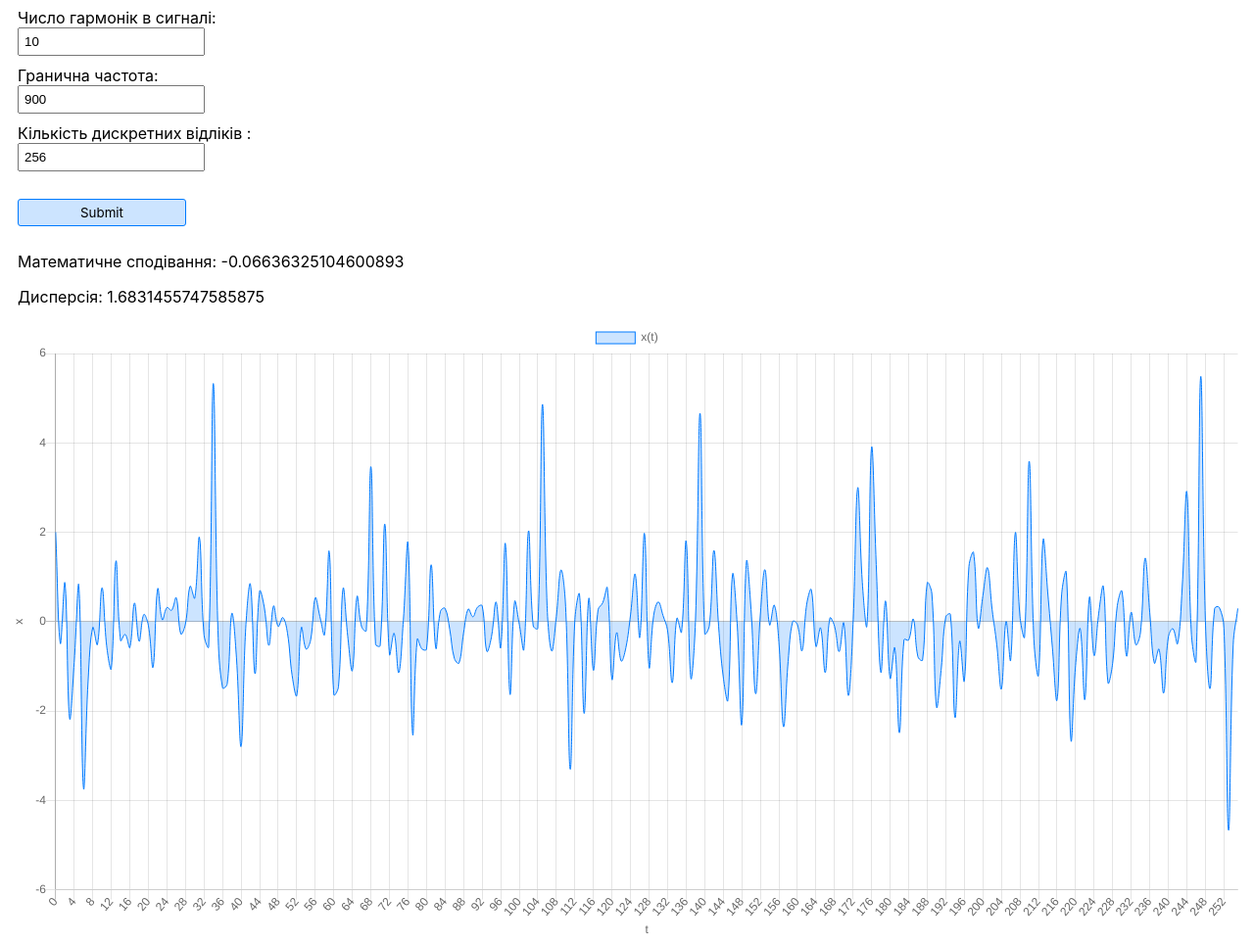
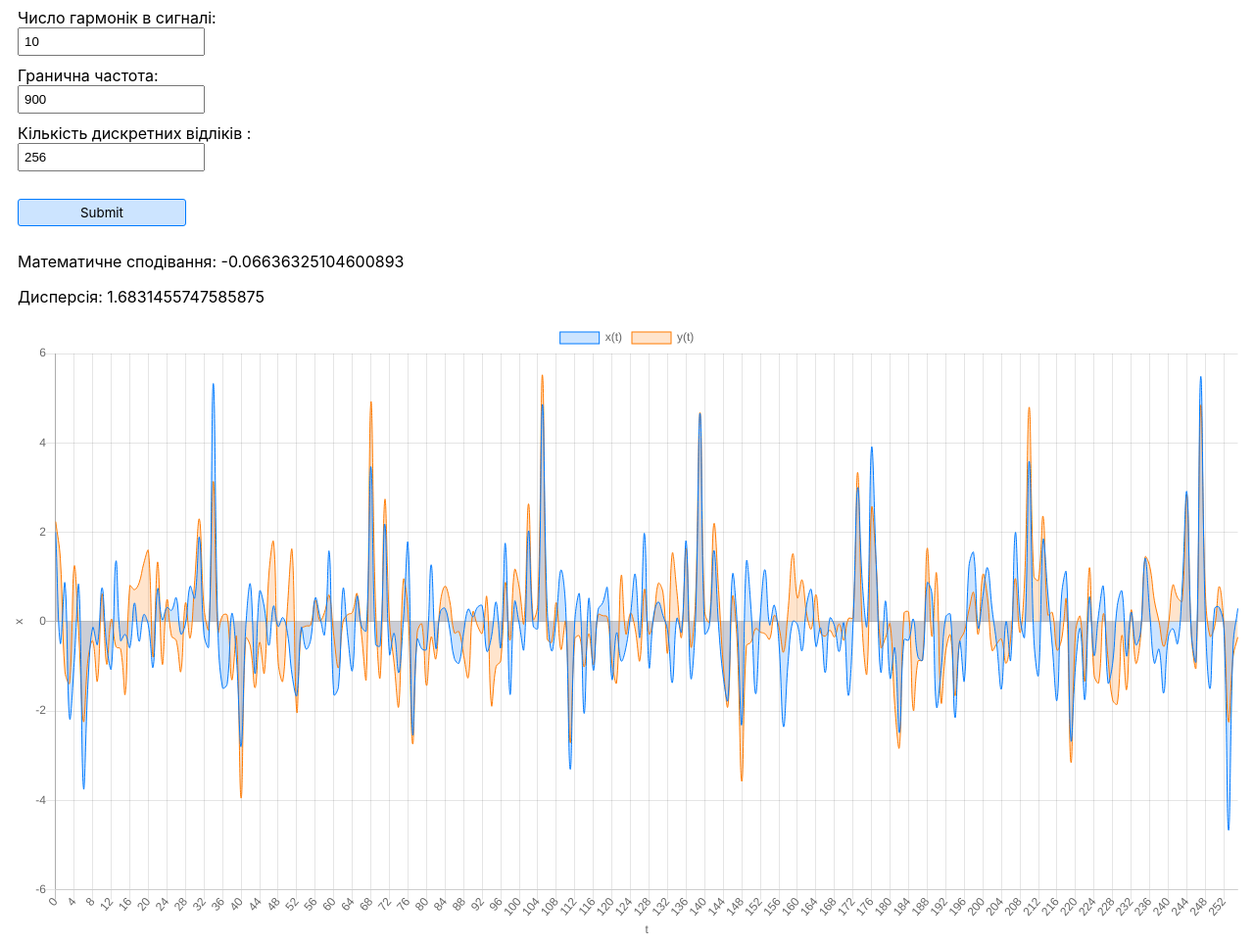
Before and after one commit to annavasylashko/Real-Time-Systems-Lab1.1, a plain HTML site: page index.html in a window 1280 px wide. Shown: the top 964 px of the page at 98% size. Drawn offline with nearby package versions, Linux system fonts and the light colour scheme.

Commit message:
Finished lab 1.2

```diff
--- a/index.html
+++ b/index.html
@@ -37,10 +37,15 @@
     <p id="average">Математичне сподівання:</p>
     <p id="dispercy">Дисперсія:</p>
 
-    <canvas id="lineChart"></canvas>
+    <canvas id="signals"></canvas>
+    <canvas id="autoCorrelation"></canvas>
+    <canvas id="crossCorrelation"></canvas>
+
     <script>
       function fillChart() {
-        var ctx = document.getElementById("lineChart");
+        var ctxSignals = document.getElementById("signals");
+        var ctxAutoCorrelation = document.getElementById("autoCorrelation");
+        var ctxCrossCorrelation = document.getElementById("crossCorrelation");
 
         var n = document.getElementById("garmonic").value;
         var wl = document.getElementById("limitfrequency").value;
@@ -50,11 +55,16 @@
         var pDispercy = document.getElementById("dispercy");
 
         var signals = generateRandomSignals(n, wl, N);
+        var signalsCopy = generateRandomSignals(n, wl, N);
+        var autoCorrelation = correlate(signals, signals);
+        var crossCorrelation = correlate(signals, signalsCopy);
+
+        console.log(autoCorrelation)
 
         pAverage.innerHTML = `Математичне сподівання: ${average(signals)}`;
         pDispercy.innerHTML = `Дисперсія: ${dispercy(signals)}`;
 
-        var dataset = {
+        var signalsXDataset = {
           label: "x(t)",
           data: signals,
           pointRadius: 0,
@@ -63,11 +73,49 @@
           borderWidth: 1,
         };
 
+        var signalsYDataset = {
+          label: "y(t)",
+          data: signalsCopy,
+          pointRadius: 0,
+          backgroundColor: ["rgba(255, 122, 1, 0.2)"],
+          borderColor: ["rgb(255, 122, 1)"],
+          borderWidth: 1,
+        };
+
+        var autoCorrelationDataset = {
+          label: "Rxx(tau)",
+          data: correlate(signals, signals),
+          pointRadius: 0,
+          backgroundColor: ["rgba(0, 122, 255, 0.2)"],
+          borderColor: ["rgb(0, 122, 255)"],
+          borderWidth: 1,
+        };
+
+        var crossCorrelationDataset = {
+          label: "Rxy(tau)",
+          data: correlate(signals, generateRandomSignals(n, wl, N)),
+          pointRadius: 0,
+          backgroundColor: ["rgba(0, 122, 255, 0.2)"],
+          borderColor: ["rgb(0, 122, 255)"],
+          borderWidth: 1,
+        };
+
         var labels = signals.map((val, index) => String(index));
+        var correlationLabels = autoCorrelation.map((val, index) => String(index));
 
-        var data = {
+        var signalsData = {
           labels: labels,
-          datasets: [dataset],
+          datasets: [signalsXDataset, signalsYDataset],
+        };
+
+        var autoCorrelationData = {
+          labels: correlationLabels,
+          datasets: [autoCorrelationDataset],
+        };
+
+        var crossCorrelationData = {
+          labels: correlationLabels,
+          datasets: [crossCorrelationDataset],
         };
 
         options = {
@@ -91,10 +139,66 @@
           },
         };
 
-        var myLineChart = new Chart(ctx, {
+        autoCorrelationOptions = {
+          scales: {
+            xAxes: [
+              {
+                scaleLabel: {
+                  display: true,
+                  labelString: "tau",
+                },
+              },
+            ],
+            yAxes: [
+              {
+                scaleLabel: {
+                  display: true,
+                  labelString: "Rxx(tau)",
+                },
+              },
+            ],
+          },
+        };
+
+        crossCorrelationOptions = {
+          scales: {
+            xAxes: [
+              {
+                scaleLabel: {
+                  display: true,
+                  labelString: "tau",
+                },
+              },
+            ],
+            yAxes: [
+              {
+                scaleLabel: {
+                  display: true,
+                  labelString: "Rxy(tau)",
+                },
+              },
+            ],
+          },
+        };
+
+        var signalsChart = new Chart(ctxSignals, {
           type: "line",
-          data: data,
+          data: signalsData,
           options: options,
+        });
+
+        console.log(signalsChart)
+
+        var autoCorrelationChart = new Chart(ctxAutoCorrelation, {
+          type: "line",
+          data: autoCorrelationData,
+          options: autoCorrelationOptions,
+        });
+
+        var crossCorrelationChard = new Chart(ctxCrossCorrelation, {
+          type: "line",
+          data: crossCorrelationData,
+          options: crossCorrelationOptions,
         });
 
         return false;
--- a/rsg.js
+++ b/rsg.js
@@ -24,3 +24,22 @@ const dispercy = (signals) => {
   let mx = average(signals);
   return sum(signals.map((xt) => Math.pow(xt - mx, 2))) / (signals.length - 1);
 };
+
+const correlate = (x, y) => {
+  let Mx = average(x)
+  let My = average(y)
+  let n = x.length
+  let N = 128
+
+  let correlation = new Array(N)
+  correlation.fill(0)
+
+  for (let tau = 0; tau < N; tau++) {
+    for (let t = 1; t < n - tau; t++) {
+      correlation[tau] += (x[t] - Mx) * (y[t + tau] - My)
+    }
+    correlation[tau] *= 1/ (n - 1)
+  }
+
+  return correlation
+}
```
Also changed, not shown: 2 other files.
